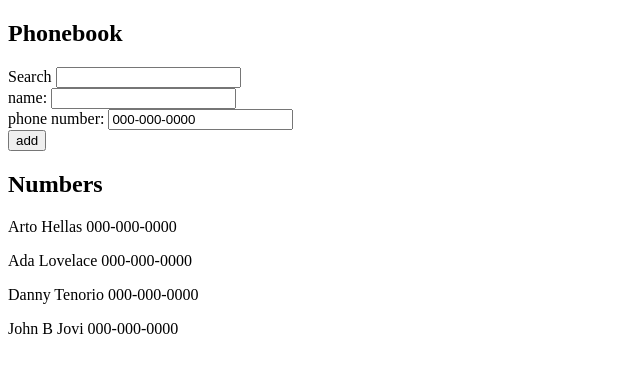
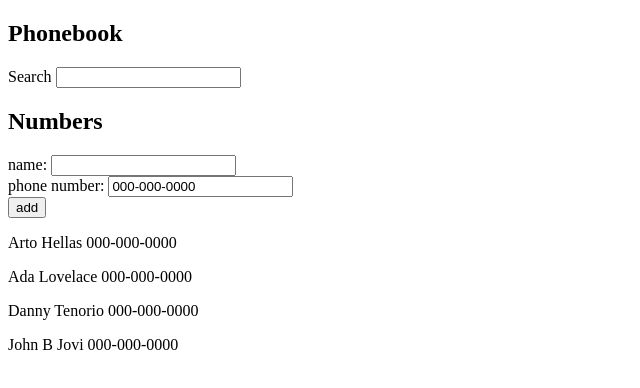
Before and after one commit to DanTenorio/fullstackopen, a React (Vite) app in the folder part2/phonebook/: page / in a window 1280 px wide. Shown: the top 388 px of the page, without its empty margins (0-640 px from the left). Built offline with nearby package versions, Linux system fonts and the light colour scheme.

Commit message:
part 2.10 complete

```diff
--- a/part2/phonebook/src/App.jsx
+++ b/part2/phonebook/src/App.jsx
@@ -1,5 +1,7 @@
 import { useState } from 'react'
-
+import SearchBar from './components/SearchBar.jsx'
+import PhoneForm from './components/PhoneForm.jsx'
+import Persons from './components/Persons.jsx'
 
 const App = () => {
   const [persons, setPersons] = useState([
@@ -11,6 +13,7 @@ const App = () => {
   const [searchedPersons, setSearchedPersons] = useState(persons)
   const [newName, setNewName] = useState('')
   const [newPhoneNumb, setNewPhoneNum] = useState('000-000-0000')
+  const [searchText, setSearchText] = useState('')
 
   const handleNameChange = (event) => {
     setNewName(event.target.value)
@@ -22,6 +25,7 @@ const App = () => {
 
   const handleSearchChange = (e) => {
     const searchText = e.target.value
+    setSearchText(searchText)
     const newSearchedPersons = persons.filter(person => person.name.toLowerCase().includes(searchText))
     setSearchedPersons(newSearchedPersons)
     console.log(newSearchedPersons);
@@ -36,9 +40,12 @@ const App = () => {
     const repeatedName = persons.find(person => JSON.stringify(person.name) === JSON.stringify(newName))
 
     if (repeatedName === undefined) {
-      setPersons(persons.concat(newNameObject))
+      const newPersons = persons.concat(newNameObject)
+      setPersons(newPersons)
       setNewName('')
       setNewPhoneNum('')
+      setSearchText('')
+      setSearchedPersons(newPersons)
     } else {
       alert(`${newName} is already in the phonebook`)
     }
@@ -49,22 +56,10 @@ const App = () => {
   return (
     <div>
       <h2>Phonebook</h2>
-      <div>
-        <label>Search</label> <input onChange={handleSearchChange} />
-      </div>
-      <form onSubmit={handleSubmit}>
-        <div>
-          name: <input value={newName} onChange={handleNameChange} />
-        </div>
-        <div>
-          phone number: <input value={newPhoneNumb} onChange={handleNumberChange} />
-        </div>
-        <div>
-          <button type="submit">add</button>
-        </div>
-      </form>
+      <SearchBar searchText={searchText} handleSearchChange={handleSearchChange} />
       <h2>Numbers</h2>
-      {searchedPersons.map((person, index) => <p key={index}>{person.name} {person.number}</p>)}
+      <PhoneForm newName={newName} newPhoneNumb={newPhoneNumb} handleNameChange={handleNameChange} handleNumberChange={handleNumberChange} handleSubmit={handleSubmit} />
+      <Persons searchedPersons={searchedPersons} />
     </div>
   )
 }
--- /dev/null
+++ b/part2/phonebook/src/components/Persons.jsx
@@ -0,0 +1,9 @@
+const Persons = (props) => {
+    return (
+        <>
+            {props.searchedPersons.map((person, index) => <p key={index}>{person.name} {person.number}</p>)}
+        </>
+    )
+}
+
+export default Persons
--- /dev/null
+++ b/part2/phonebook/src/components/PhoneForm.jsx
@@ -0,0 +1,20 @@
+const PhoneForm = (props) => {
+    console.log(props)
+    return (
+        <>
+            <form onSubmit={props.handleSubmit}>
+                <div>
+                    name: <input value={props.newName} onChange={props.handleNameChange} />
+                </div>
+                <div>
+                    phone number: <input value={props.newPhoneNumb} onChange={props.handleNumberChange} />
+                </div>
+                <div>
+                    <button type="submit">add</button>
+                </div>
+            </form>
+        </>
+    )
+}
+
+export default PhoneForm
--- /dev/null
+++ b/part2/phonebook/src/components/SearchBar.jsx
@@ -0,0 +1,10 @@
+const SearchBar = (props) => {
+
+    return (
+        <>
+            <label>Search</label> <input value={props.searchText} onChange={props.handleSearchChange} />
+        </>
+    )
+}
+
+export default SearchBar
```
